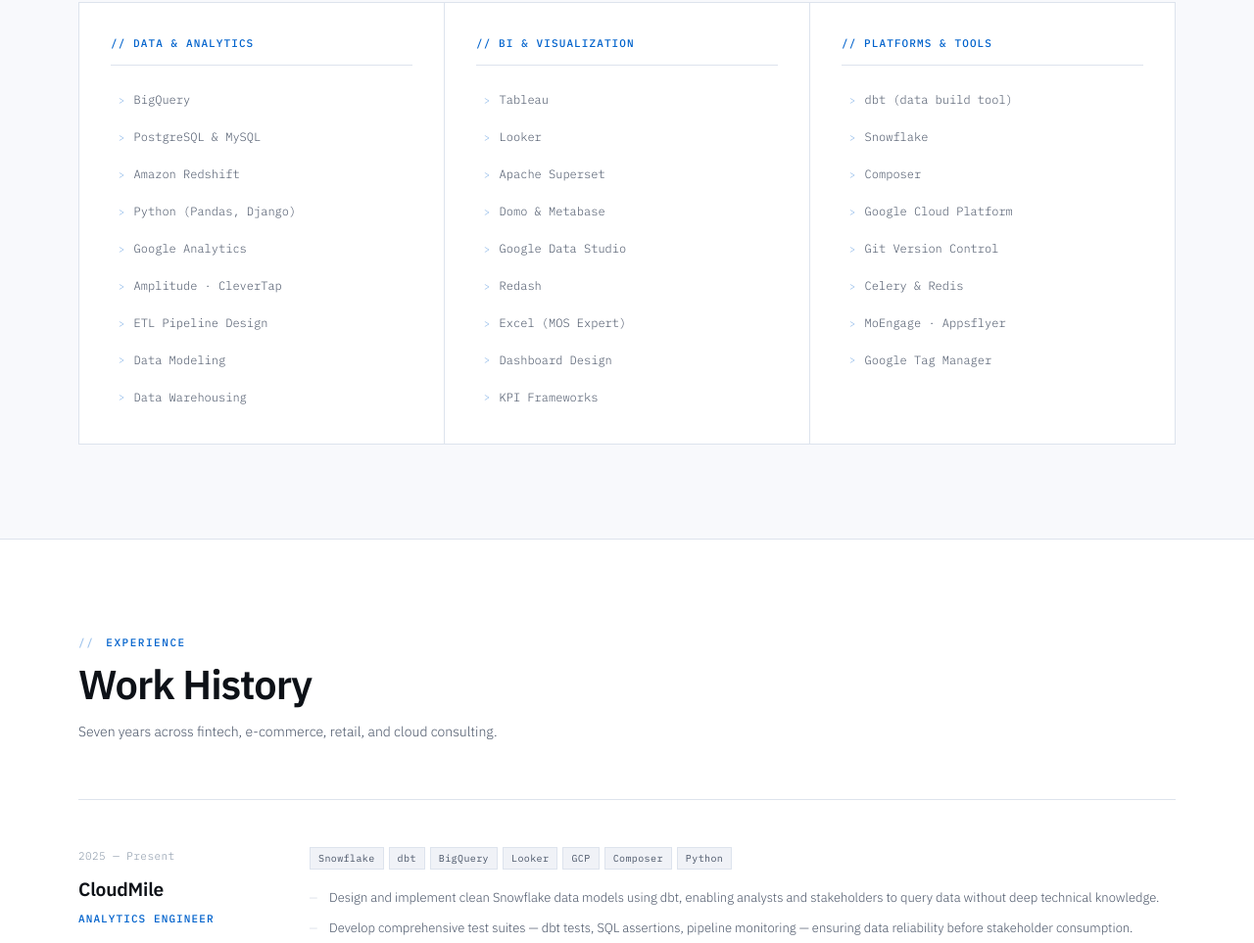
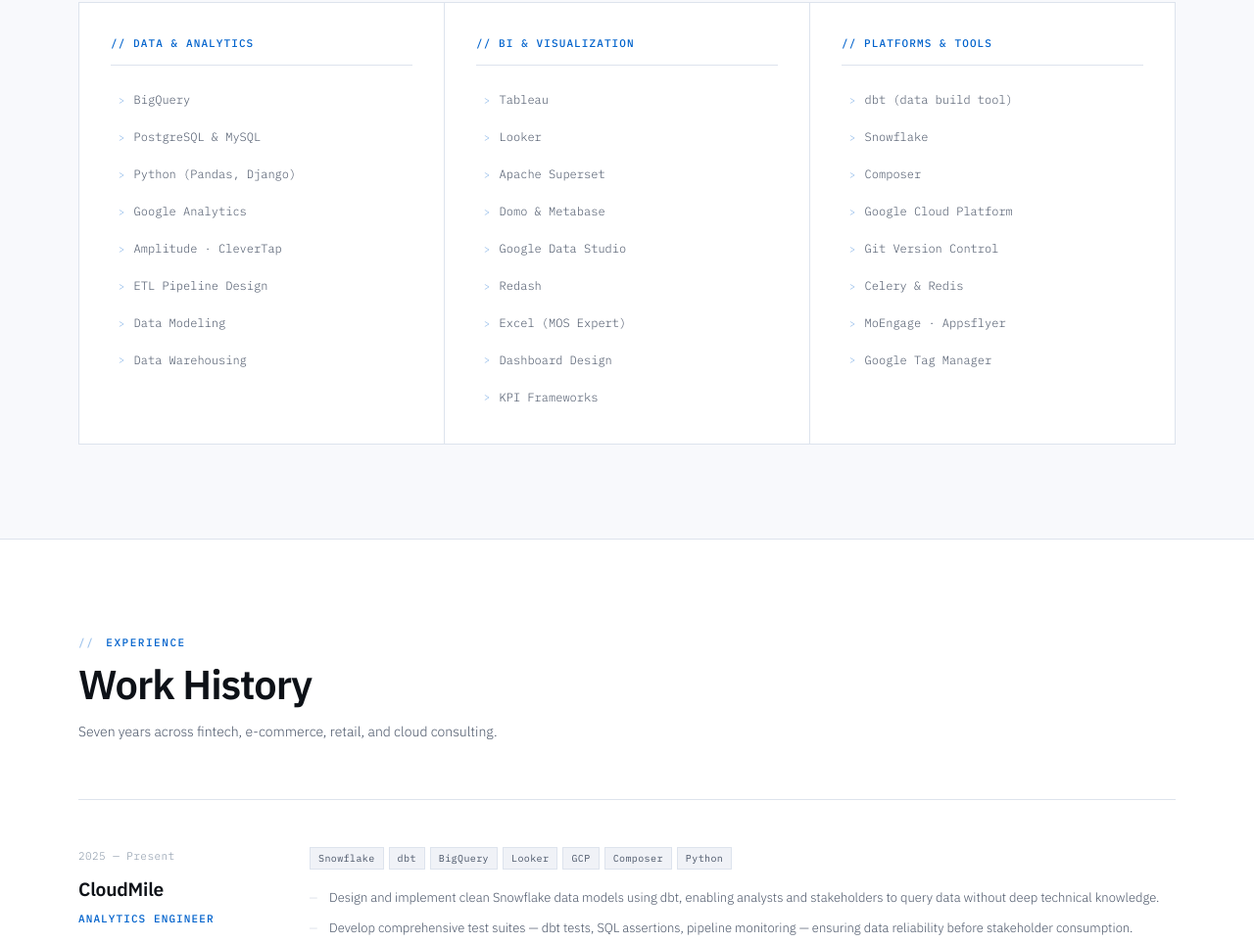
Before and after one commit to desmartworker/meikelwis.github.io, a plain HTML site: page index.html in a window 1280 px wide. Shown: the part 1725-2688 px from the top of the page at 98% size. Drawn offline with Linux system fonts and the light colour scheme.

Commit message:
fix: remove some stack

```diff
--- a/index.html
+++ b/index.html
@@ -360,7 +360,7 @@
     <div class="skill-block">
       <div class="skill-block-head">// data &amp; analytics</div>
       <ul class="skill-list">
-        <li>BigQuery</li><li>PostgreSQL &amp; MySQL</li><li>Amazon Redshift</li>
+        <li>BigQuery</li><li>PostgreSQL &amp; MySQL</li>
         <li>Python (Pandas, Django)</li><li>Google Analytics</li>
         <li>Amplitude · CleverTap</li><li>ETL Pipeline Design</li>
         <li>Data Modeling</li><li>Data Warehousing</li>
```
